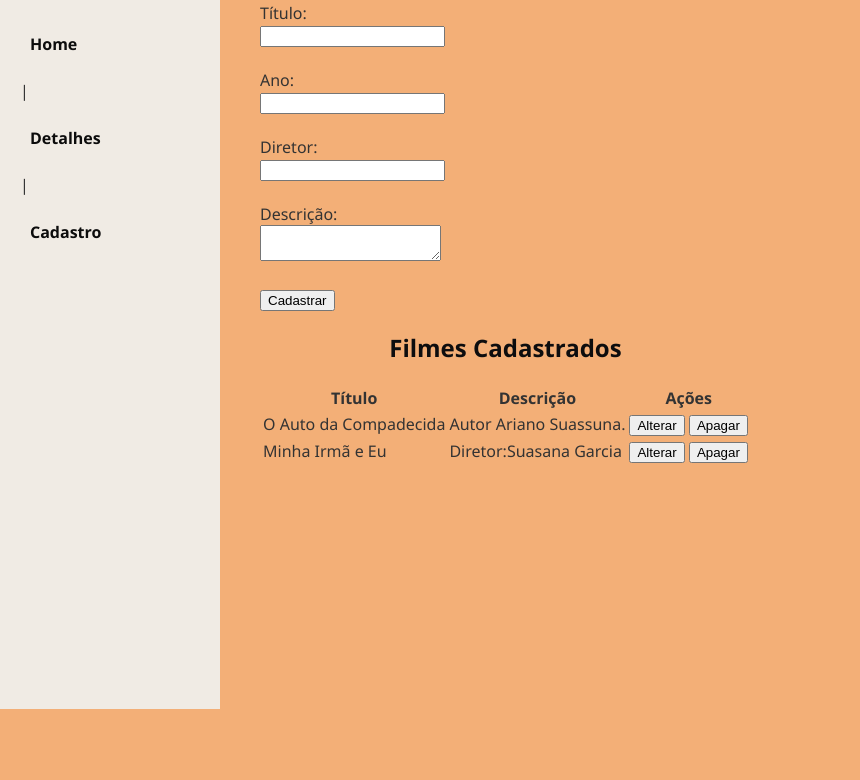
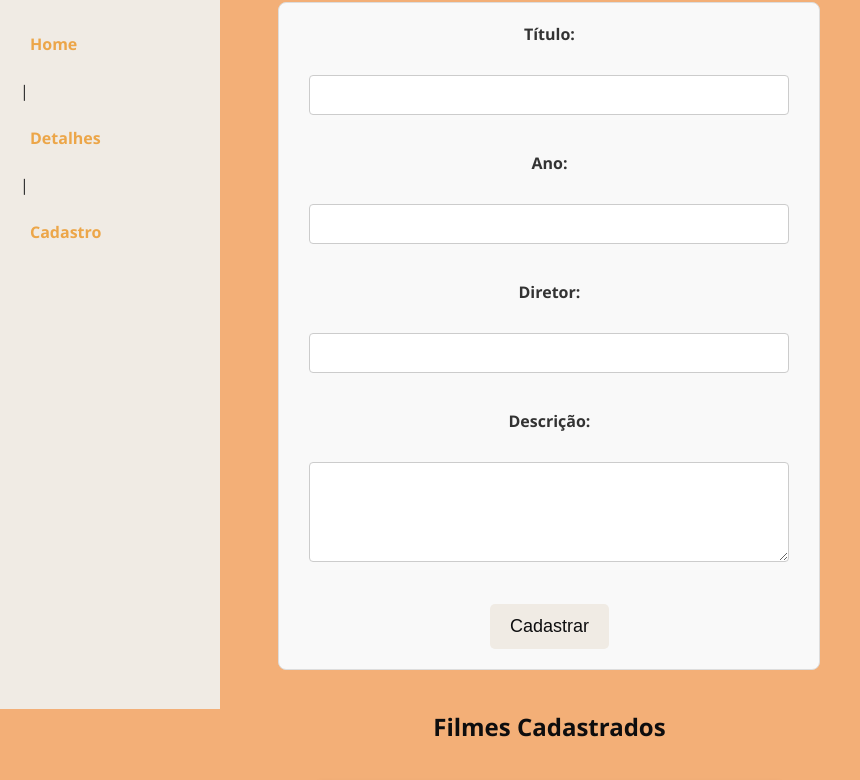
Before and after one commit to rodrigoalexandre35/Atividade-6.1, a plain HTML site: page cadastro.html in a window 1280 px wide. Shown: the part 91-871 px from the top of the page, without its empty margins (0-860 px from the left). Before the commit the page ends 800 px from the top, so only its background shows below. Drawn offline with Linux system fonts and the light colour scheme.

Commit message:
Update style.css

```diff
--- a/style.css
+++ b/style.css
@@ -3,7 +3,9 @@
     --cor-header: #f0ebe4;
     --cor-primaria: #0d0d0e;
     --cor-texto: #333;
-    --cor-hover: #f0a865;
+    --cor-hover: #0d0d0e;
+    --cor-link: rgb(236, 166, 73);
+    --cor-botao: rgb(235, 81, 81);
     --fonte-principal: 'Segoe UI', sans-serif;
 }
 
@@ -25,6 +27,9 @@ header {
     left: 0;
     padding: 20px;
     box-sizing: border-box;
+    display: flex;
+    flex-direction: column;
+    justify-content: space-between;
 }
 
 .header-content {
@@ -34,7 +39,7 @@ header {
 }
 
 header h1 {
-    color: #111111;
+    color: var(--cor-primaria);
     margin-bottom: 30px;
     text-align: center;
 }
@@ -47,7 +52,7 @@ nav {
 }
 
 nav a {
-    color: rgb(12, 12, 12);
+    color: var(--cor-link);
     text-decoration: none;
     font-weight: bold;
     padding: 10px;
@@ -56,22 +61,7 @@ nav a {
 
 nav a:hover {
     background-color: var(--cor-hover);
-}
-
-.profile-info {
-    margin-top: auto;
-    display: flex;
-    flex-direction: column;
-    align-items: center;
-    color: rgb(15, 15, 15);
-}
-
-.profile-pic {
-    width: 60px;
-    height: 60px;
-    border-radius: 50%;
-    object-fit: cover;
-    border: 2px solid rgb(211, 23, 23);
+    color: white;
 }
 
 main {
@@ -85,7 +75,31 @@ h2 {
     text-align: center;
 }
 
-section {
+.detalhes-filme {
+    display: flex;
+    gap: 20px;
+    align-items: flex-start;
+    margin-bottom: 40px;
+    flex-wrap: wrap;
+}
+
+.detalhes-filme img {
+    max-width: 300px;
+    border-radius: 8px;
+    box-shadow: 0 4px 10px rgba(0,0,0,0.2);
+}
+
+.detalhes-filme .info {
+    flex: 1;
+    min-width: 280px;
+}
+
+.detalhes-filme .info p {
+    margin-bottom: 10px;
+    line-height: 1.6;
+}
+
+section.listagem {
     display: grid;
     grid-template-columns: repeat(auto-fill, minmax(280px, 1fr));
     gap: 20px;
@@ -95,7 +109,7 @@ article {
     background-color: white;
     padding: 15px;
     border-radius: 8px;
-    box-shadow: 0 2px 8px rgba(235, 9, 9, 0.966);
+    box-shadow: 0 2px 8px rgba(0,0,0,0.1);
     text-align: center;
 }
 
@@ -107,3 +121,98 @@ article img {
 article h3 {
     color: var(--cor-primaria);
 }
+
+form {
+    max-width: 500px;
+    margin: 0 auto 40px auto;
+    padding: 20px;
+    border: 1px solid #ddd;
+    border-radius: 8px;
+    background-color: #f9f9f9;
+    text-align: center;
+}
+
+form label {
+    display: block;
+    margin-bottom: 8px;
+    font-weight: bold;
+}
+
+form input[type="text"],
+form textarea {
+    width: calc(100% - 20px);
+    padding: 10px;
+    margin-bottom: 15px;
+    border: 1px solid #ccc;
+    border-radius: 4px;
+    font-size: 16px;
+    box-sizing: border-box;
+}
+
+form textarea {
+    resize: vertical;
+    min-height: 100px;
+}
+
+form button {
+    background-color: var(--cor-header);
+    color: var(--cor-primaria);
+    padding: 12px 20px;
+    border: none;
+    border-radius: 5px;
+    cursor: pointer;
+    font-size: 18px;
+    transition: background-color 0.3s ease;
+}
+
+form button:hover {
+    background-color: var(--cor-hover);
+    color: white;
+}
+
+table {
+    width: 80%;
+    border-collapse: collapse;
+    margin: 40px auto;
+    box-shadow: 0 2px 8px rgba(0,0,0,0.1);
+}
+
+table th, table td {
+    border: 1px solid #ddd;
+    padding: 12px;
+    text-align: left;
+}
+
+table th {
+    background-color: var(--cor-header);
+    color: var(--cor-primaria);
+    font-weight: bold;
+}
+
+table tr:nth-child(even) {
+    background-color: #f2f2f2;
+}
+
+table tr:hover {
+    background-color: #ddd;
+}
+
+table button {
+    background-color: var(--cor-hover);
+    color: white;
+    padding: 8px 12px;
+    border: none;
+    border-radius: 4px;
+    cursor: pointer;
+    margin-right: 5px;
+    transition: background-color 0.3s ease;
+}
+
+table button:hover {
+    background-color: var(--cor-primaria);
+}
+
+p {
+    text-align: justify;
+    line-height: 1.6;
+}
```
